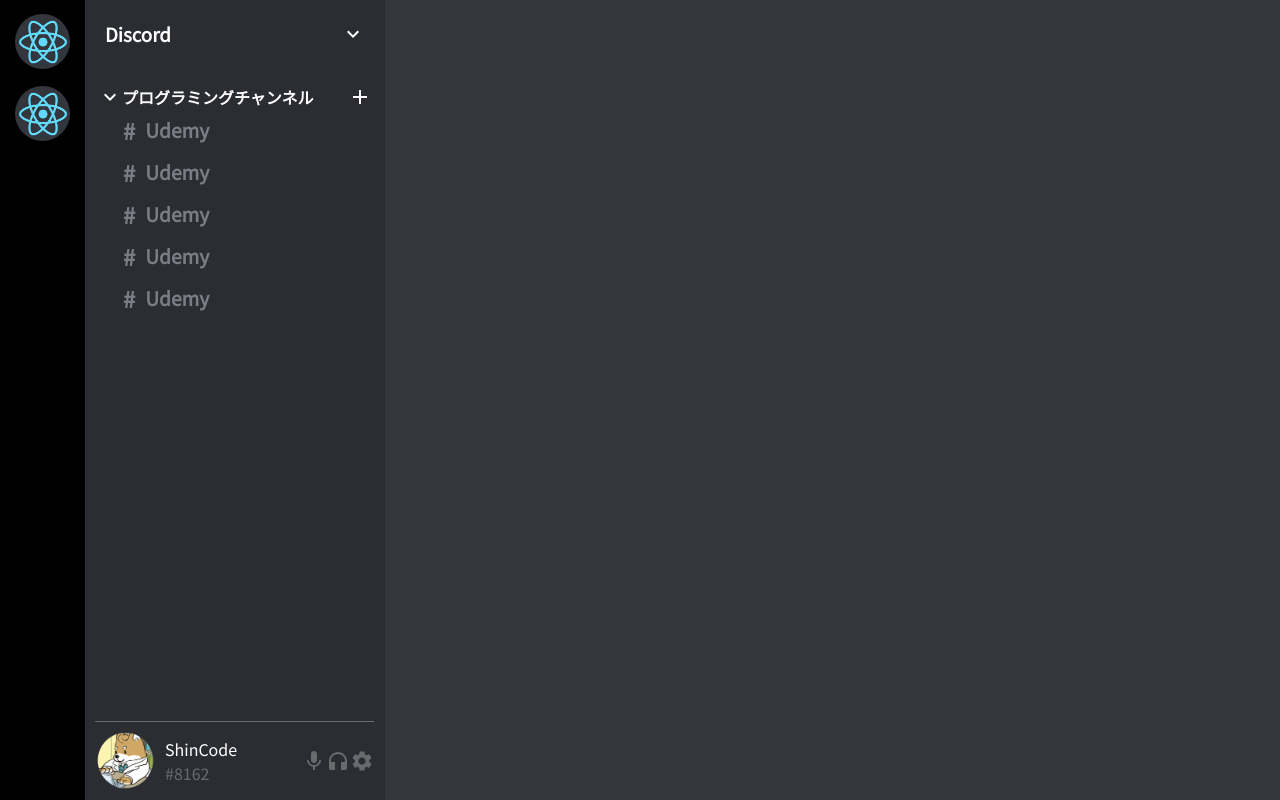
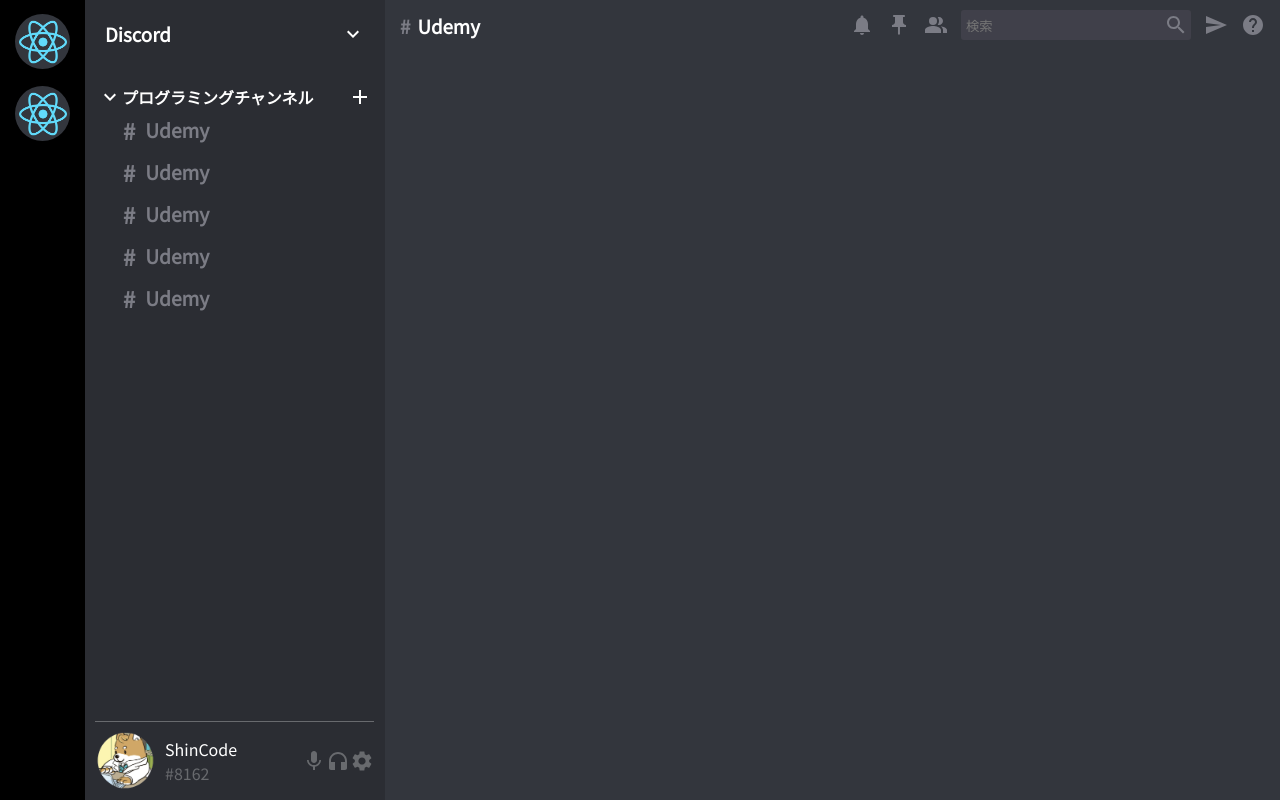
Before and after one commit to take5150/discord_clone, a React (Create React App) app in the folder discord_clone/: page / in a window 1280 px wide. Built offline with nearby package versions, Linux system fonts and the light colour scheme.

Commit message:
create chat header

```diff
--- a/discord_clone/src/App.scss
+++ b/discord_clone/src/App.scss
@@ -0,0 +1,3 @@
+.App {
+  display: flex;
+}
--- a/discord_clone/src/App.tsx
+++ b/discord_clone/src/App.tsx
@@ -1,15 +1,15 @@
 import React from 'react';
 import './App.scss';
 import Sidebar from "./components/sidebar/Sidebar"
-import Home from './components/home/Home';
+import Chat from './components/chat/Chat';
 
 function App() {
   return (
     <div className="App">
       {/* sidebar */}
       <Sidebar />
-      {/* home */}
-      <Home />
+      {/* chat */}
+      <Chat />
     </div>
   );
 }
--- /dev/null
+++ b/discord_clone/src/components/chat/Chat.scss
@@ -0,0 +1,6 @@
+.chat {
+  display: flex;
+  flex-direction: column;
+  background-color: #33363d;
+  width: 100%;
+}
--- /dev/null
+++ b/discord_clone/src/components/chat/Chat.tsx
@@ -0,0 +1,18 @@
+import React from 'react'
+import "./Chat.scss"
+import ChatHeader from './ChatHeader'
+
+const  Chat = () => {
+  return (
+    <div className="chat">
+      {/* chatHeader */}
+      <ChatHeader />
+      {/* chatMessage */}
+      <div className="chatMessage"></div>
+      {/* chatInput */}
+      <div className="chatInput"></div>
+    </div>
+  )
+}
+
+export default  Chat
--- /dev/null
+++ b/discord_clone/src/components/chat/ChatHeader.scss
@@ -0,0 +1,46 @@
+.chatHeader {
+  display: flex;
+  align-items: center;
+  justify-content: space-between;
+  width: 100%;
+  padding-top: 10px;
+
+  .chatHeaderLeft {
+    padding-left: 15px;
+
+    .chatHeaderHash {
+      color: #7b7c85;
+      padding-right: 7px;
+
+    }
+    h3 {
+      color: white;
+    }
+  }
+
+  .chatHeaderRight {
+    padding-right: 15px;
+    display: flex;
+    align-items: center;
+    gap: 13px;
+    color: #7b7c85;
+
+    .chatHeaderSearch {
+      display: flex;
+      align-items: center;
+      background-color: #40404a;
+      padding: 3px;
+      border-radius: 3px;
+
+      input {
+        background: transparent;
+        outline: none;
+        color: white;
+        border: none;
+      }
+    }
+    .MuiSvgIcon-root {
+      cursor: pointer;
+    }
+  }
+}
--- /dev/null
+++ b/discord_clone/src/components/chat/ChatHeader.tsx
@@ -0,0 +1,34 @@
+import React from 'react'
+import "./ChatHeader.scss"
+import PushPinIcon from '@mui/icons-material/PushPin';
+import NotificationsIcon from '@mui/icons-material/Notifications';
+import PeopleAltIcon from '@mui/icons-material/PeopleAlt';
+import SearchIcon from '@mui/icons-material/Search';
+import SendIcon from '@mui/icons-material/Send';
+import HelpIcon from '@mui/icons-material/Help';
+
+function ChatHeader() {
+  return (
+    <div className="chatHeader">
+      <div className="chatHeaderLeft">
+        <h3>
+          <span className="chatHeaderHash">#</span>
+          Udemy
+        </h3>
+      </div>
+      <div className="chatHeaderRight">
+        <NotificationsIcon />
+        <PushPinIcon />
+        <PeopleAltIcon />
+        <div className="chatHeaderSearch">
+          <input type="text" name="" id="" placeholder='検索'/>
+          <SearchIcon />
+        </div>
+        <SendIcon />
+        <HelpIcon />
+      </div>
+    </div>
+  )
+}
+
+export default ChatHeader
--- a/discord_clone/src/components/home/Home.tsx
+++ /dev/null
@@ -1,12 +0,0 @@
-import React from 'react'
-import "./Home.scss"
-
-const Home = () => {
-  return (
-    <div>
-
-    </div>
-  )
-}
-
-export default Home
--- a/discord_clone/src/components/sidebar/Sidebar.scss
+++ b/discord_clone/src/components/sidebar/Sidebar.scss
@@ -2,7 +2,6 @@
   display: flex;
   flex: 0.35;
   height: 100vh;
-  background-color: #33363d; // 後でHOMEに移動
 
   .sidebarLeft {
     display: flex;
```
Also changed, not shown: discord_clone/src/components/home/Home.scss (deleted).
